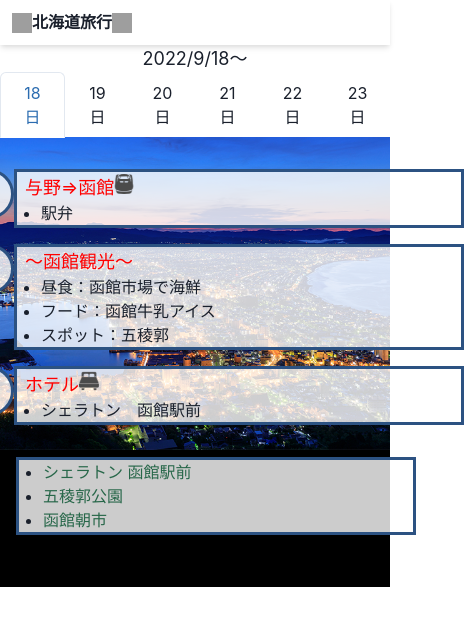
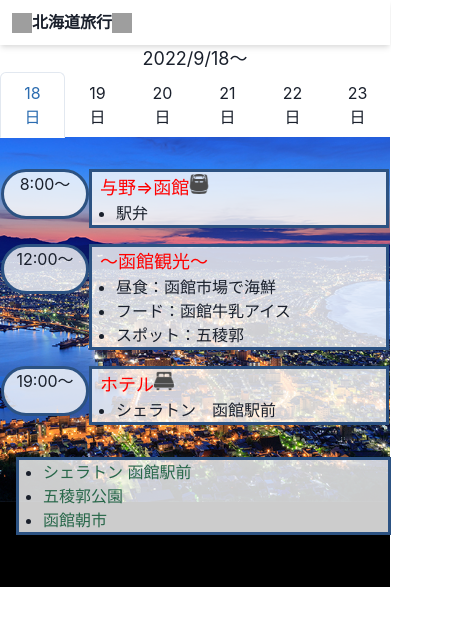
Before and after one commit to tommynishi/travel, a Next.js app: page /hokkaido in a window 390 px wide. Shown: the top 626 px of the page, 464 px wide, since content can reach past the window. Built offline with nearby package versions, Linux system fonts and the light colour scheme; grey boxes are pictures that could not be loaded.

Commit message:
smart phone responsive

```diff
--- a/components/organisms/DayFlex.tsx
+++ b/components/organisms/DayFlex.tsx
@@ -41,7 +41,7 @@ export const DayFlex = (children: Props) => {
            {children.time}
         </Box>
         <Box
-          w={{base:"450px", md:"500px"}}
+          w={{base:"300px", md:"500px"}}
           minH='50px'
           maxH='150px'
           border="solid"
--- a/components/organisms/UrlList.tsx
+++ b/components/organisms/UrlList.tsx
@@ -4,7 +4,7 @@ import { UrlLinkList } from "../type/type";
 export const UrlList = (children: UrlLinkList) => {
   return (
     <UnorderedList
-      w={{base:"400px", md:"600px"}}
+      w={{base:"375px", md:"600px"}}
       minH='50px'
       maxH='300px'
       border="solid"
--- a/pages/hokkaido.tsx
+++ b/pages/hokkaido.tsx
@@ -37,7 +37,7 @@ export default function Hokkaido() {
           <STabPanel
             bgColor='black'
             bgImg={frstJpg.src}
-            bgSize={{base:"600px", md:"800px"}}
+            bgSize={{base:"700px", md:"800px"}}
             bgRepeat="no-repeat"
             bgPosition="top"
             minH='450px'>
@@ -46,7 +46,7 @@ export default function Hokkaido() {
           <STabPanel
             bgColor='black'
             bgImg={scndJpg.src}
-            bgSize={{base:"600px", md:"800px"}}
+            bgSize={{base:"800px", md:"800px"}}
             bgRepeat="no-repeat"
             bgPosition="top"
             h='420px'>
```
